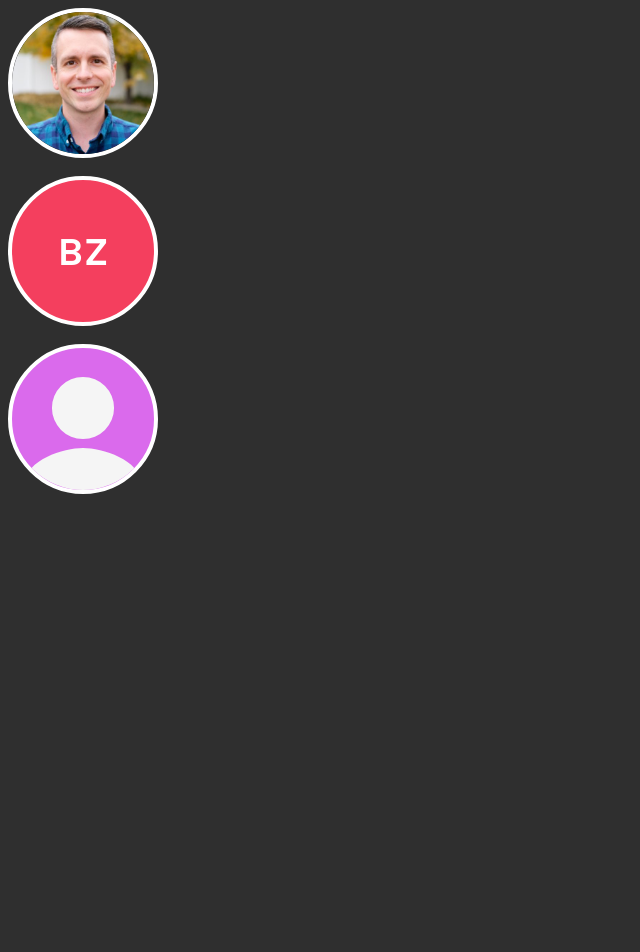
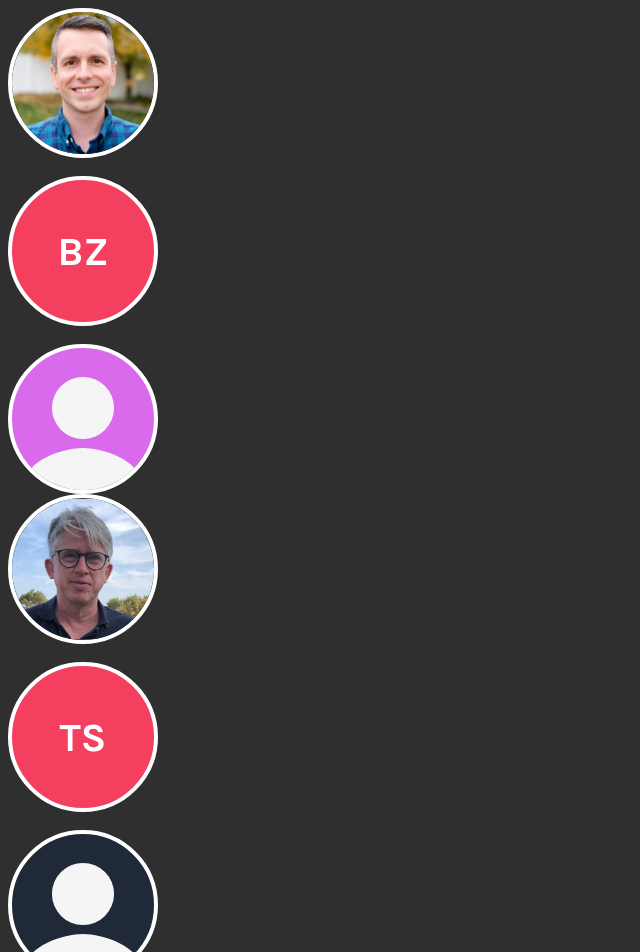
Before and after one commit to qserena/02-overloaded-avatar-component, a React (Vite) app: page / in a window 1280 px wide. Shown: the top 952 px of the page, without its empty margins (0-640 px from the left). Before the commit the page ends 800 px from the top, so only its background shows below. Built offline with nearby package versions, Linux system fonts and the light colour scheme.

Commit message:
Added photo of Tom.

```diff
--- a/src/App.jsx
+++ b/src/App.jsx
@@ -1,13 +1,25 @@
 import Avatar from './Avatar'
+import bob from './assets/bob.jpg'
+import tom from './assets/Tom.jpg'
 
 function App() {
 	return (
 		<>
-			<Avatar src="./assets/bob.jpg" alt="Bob Ziroll" />
-			<br />
-			<Avatar>BZ</Avatar>
-			<br />
-			<Avatar />
+			<div>
+				<Avatar src={bob} alt="Bob Ziroll" />
+				<br />
+				<Avatar>BZ</Avatar>
+				<br />
+				<Avatar />
+			</div>
+
+			<div>
+				<Avatar src={tom} alt="Tom Serenander" />
+				<br />
+				<Avatar>TS</Avatar>
+				<br />
+				<Avatar />
+			</div>
 		</>
 	)
 }
--- a/src/Avatar.jsx
+++ b/src/Avatar.jsx
@@ -1,6 +1,7 @@
 import { IoPersonSharp } from 'react-icons/io5'
 import classnames from 'classnames'
 import bob from './assets/bob.jpg'
+import tom from './assets/Tom.jpg'
 
 /**
  * Challenge: Create a flexible Avatar component!
@@ -34,8 +35,8 @@ export default function Avatar({ src, alt, children, className, ...rest }) {
 	const backgroundColors = ['navy', 'pink', 'red', 'blue', 'green']
 
 	if (src) {
-		// Image
-		image = alt ? <img src={bob} alt={alt} /> : <img src={src} />
+		// Photo
+		image = alt ? <img src={src} alt={alt} /> : <img src={src} />
 	} else if (children) {
 		// Initials
 		letterClass = 'avatar-letters'
```
Also changed, not shown: src/assets/Tom.jpg (added).
